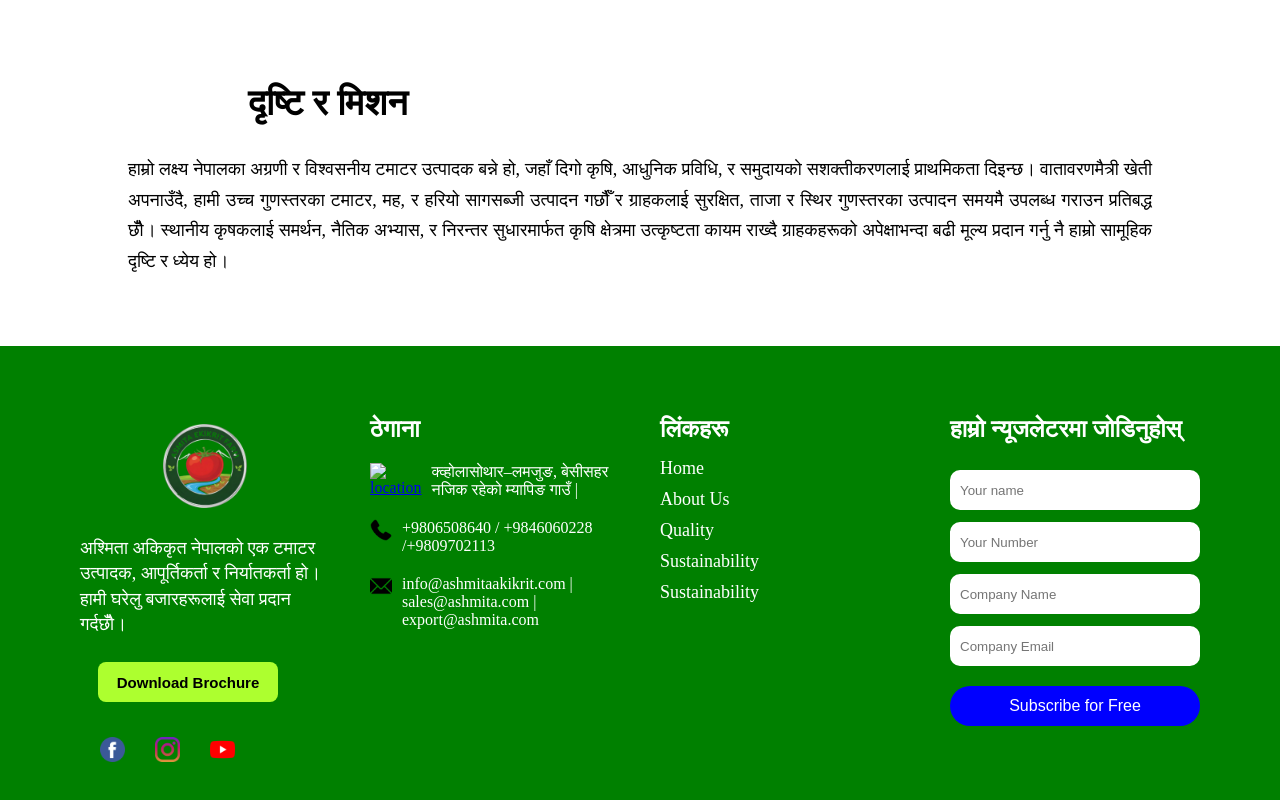
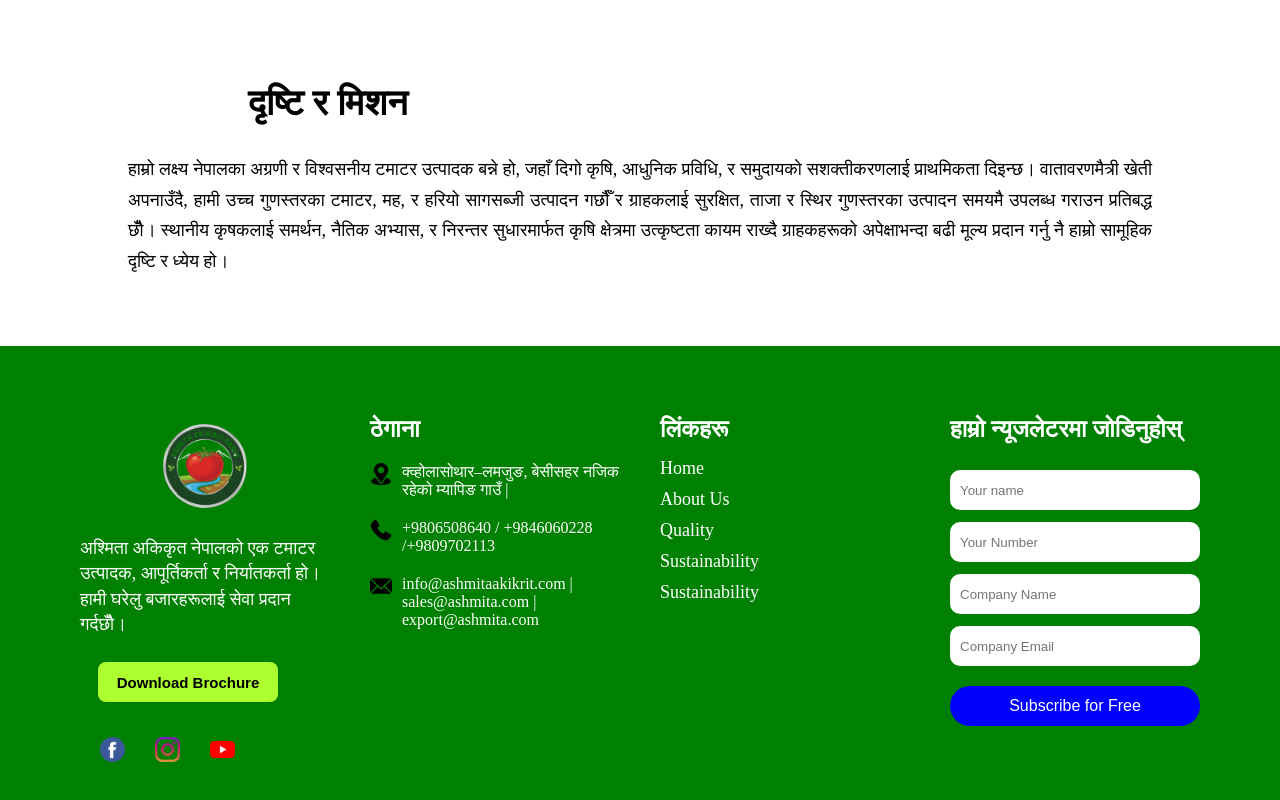
Before and after one commit to amritgrg2033/web, a plain HTML site: page html/about.html in a window 1280 px wide. Shown: the part 3534-4334 px from the top of the page. Drawn offline with Linux system fonts and the light colour scheme; the site is published under a folder, as on GitHub Pages, so addresses that start at the root find nothing.

Commit message:
Update about.html

```diff
--- a/html/about.html
+++ b/html/about.html
@@ -112,7 +112,8 @@
             <h3 class="info-he">ठेगाना</h3>
 
             <div class="info">
-               <a href="https://www.google.com/maps/place/Maping+%E0%A4%AE%E0%A4%AA%E0%A4%BF%E0%A4%99/@28.2542365,84.2413966,14.32z/data=!4m6!3m5!1s0x39959f0047cae0e9:0x9536aeb9dab28066!8m2!3d28.250669!4d84.262424!16s%2Fg%2F11lcmypb7j?entry=ttu&g_ep=EgoyMDI1MTIwMi4wIKXMDSoASAFQAw%3D%3D"> <img class="info-img" src="/image/location.png" alt="location"></a>
+               <a href="https://www.google.com/maps/place/Maping+%E0%A4%AE%E0%A4%AA%E0%A4%BF%E0%A4%99/@28.2542365,84.2413966,14.32z/data=!4m6!3m5!1s0x39959f0047cae0e9:0x9536aeb9dab28066!8m2!3d28.250669!4d84.262424!16s%2Fg%2F11lcmypb7j?entry=ttu&g_ep=EgoyMDI1MTIwMi4wIKXMDSoASAFQAw%3D%3D">
+                   <img class="info-img" src="../image/location.png" alt="location"></a>
                 <p>क्व्होलासोथार–लमजुङ, बेसीसहर नजिक रहेको म्यापिङ गाउँ |</p>
             </div>
 
```
